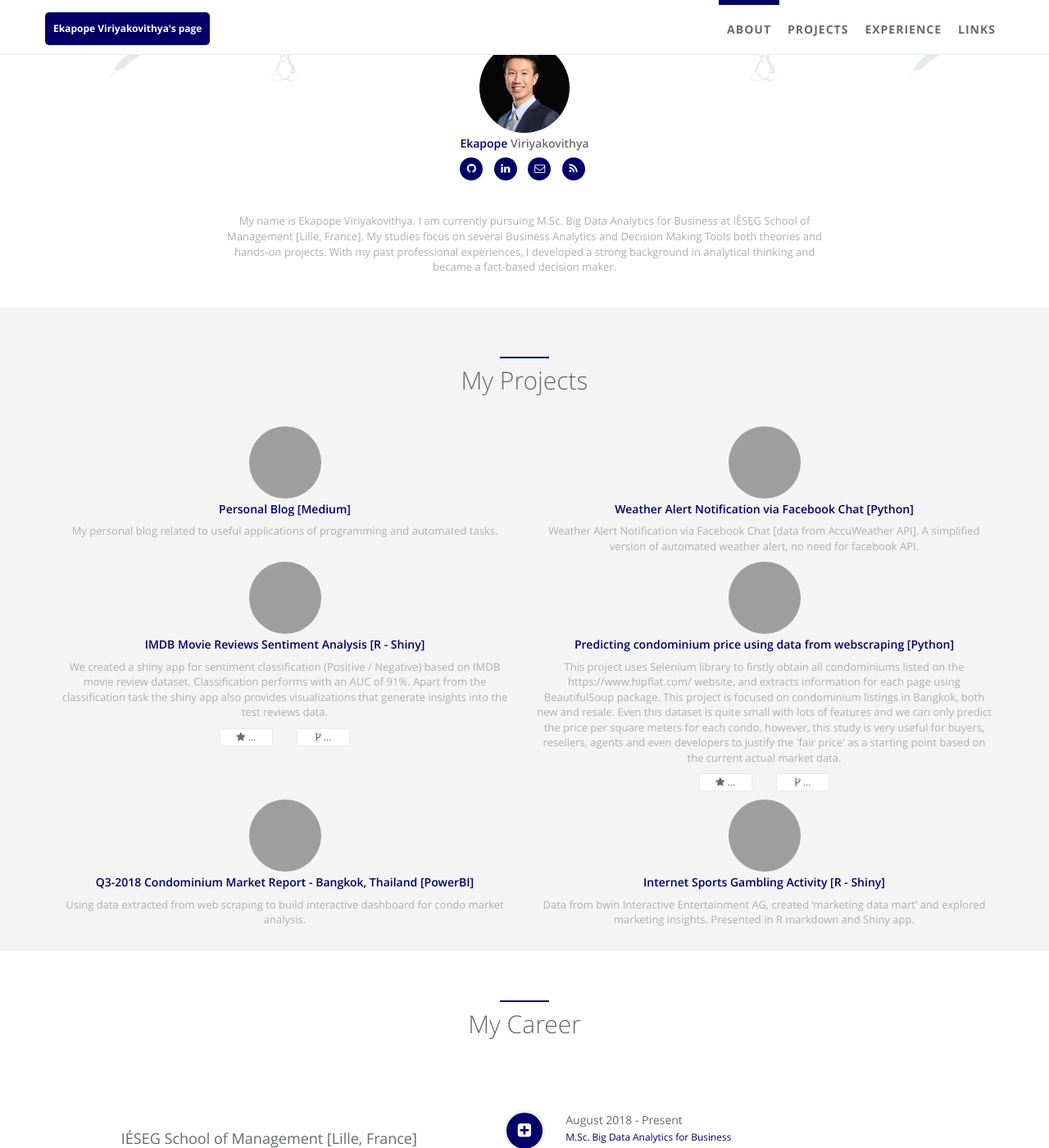
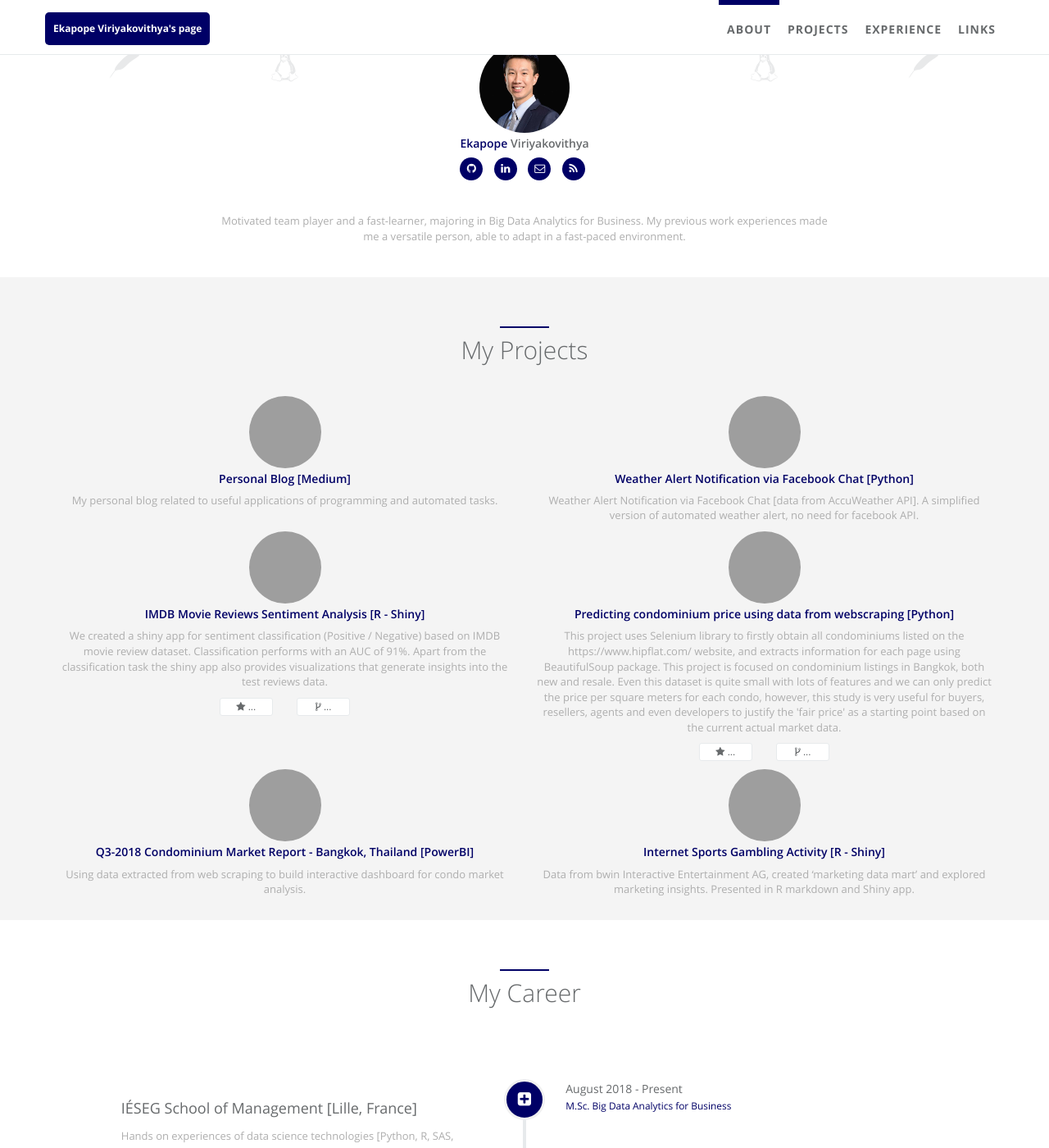
Before and after one commit to ekapope/ekapope.github.io, a Jekyll site: the page built from index.html, in a window 1280 px wide and 1400 px high, scrolled down 563 px, cut to the strip 0-1400 px from the top of the window. Shown: the whole strip at 82% size. Built offline with Jekyll 4.4.1, drawn with Linux system fonts in a browser that asks for light colours; some of the changed text lies outside the part shown; grey boxes are pictures that could not be loaded.

Commit message:
update desc

```diff
--- a/_config.yml
+++ b/_config.yml
@@ -28,7 +28,8 @@ author:  # change following line to your infomation.
   skill_icon2:
     - name: fa-linux
     - name: icon-apache
-  desc: My name is Ekapope Viriyakovithya. I am currently pursuing M.Sc. Big Data Analytics for Business at IÉSEG School of Management [Lille, France]. My studies focus on several Business Analytics and Decision Making Tools both theories and hands-on projects. With my past professional experiences, I developed a strong background in analytical thinking and became a fact-based decision maker. # Describe yourself.
+  desc: Motivated team player and a fast-learner, majoring in Big Data Analytics for Business. My previous work experiences made me a versatile person, able to adapt in a fast-paced environment.
+  #My name is Ekapope Viriyakovithya. I am currently pursuing M.Sc. Big Data Analytics for Business at IÉSEG School of Management in France. My study focuses on several Business Analytics and Decision Making Tools both theories and hands-on projects. With my past professional experiences, I developed a strong background in analytical thinking and became a fact-based decision maker. # Describe yourself.
 
 # comment
 #disqus:  # if you wanna comment feature, go to https://disqus.com/ to get your configuration; if not, comment following two lines.
```
Also changed, not shown: _data/index/careers.yml (+4 -4 lines).
